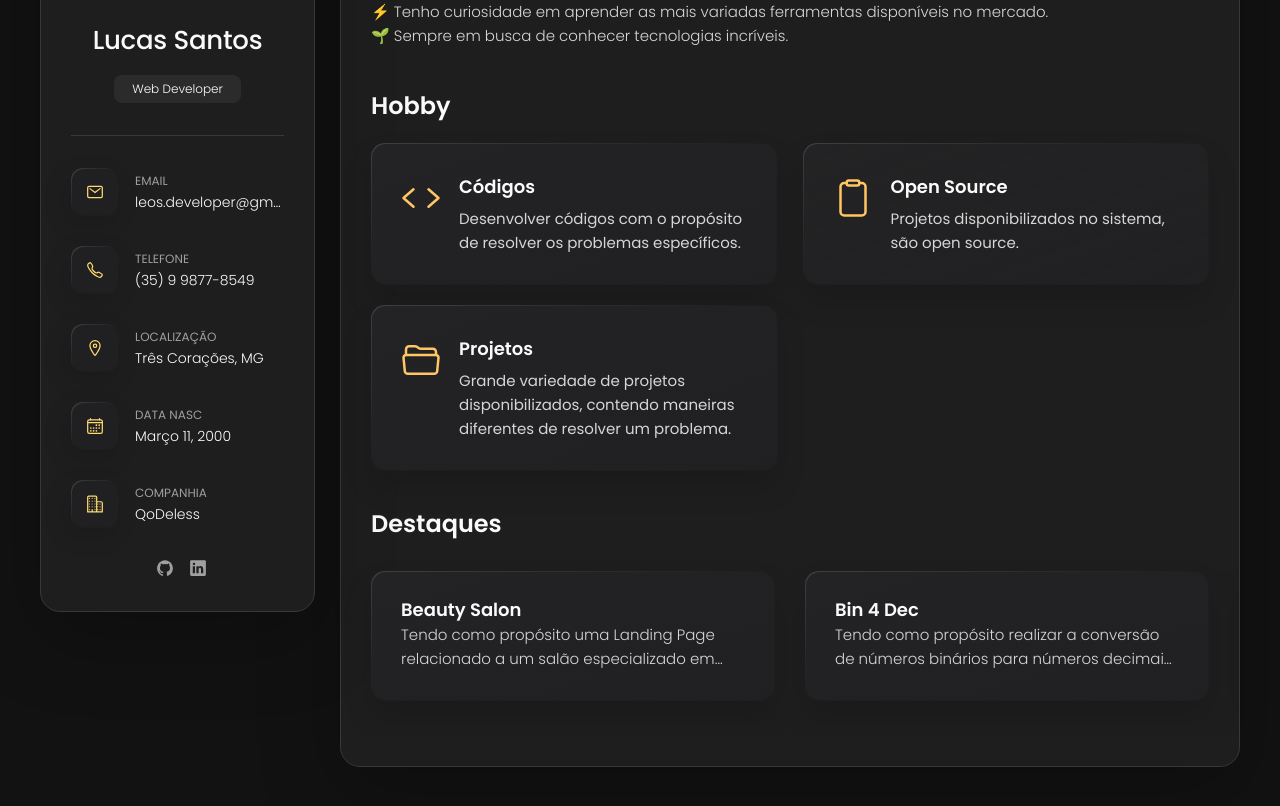
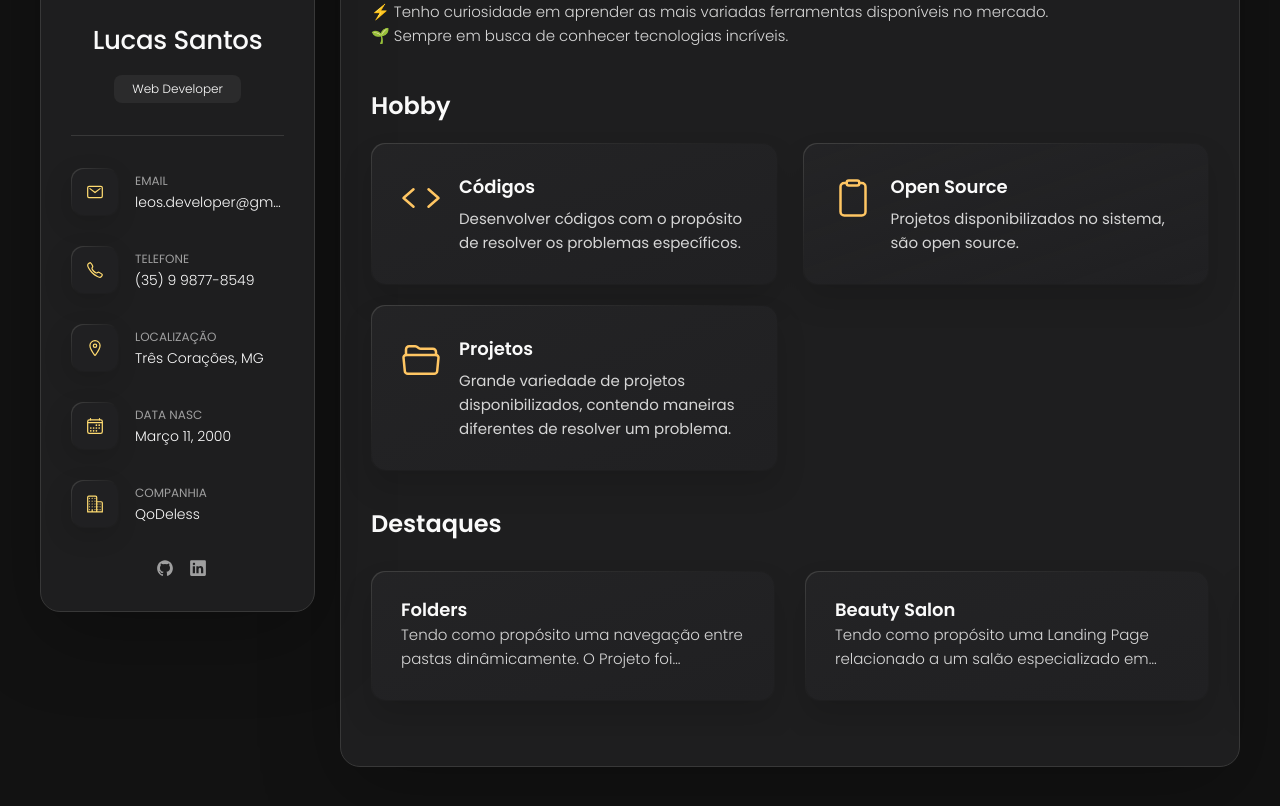
Before and after one commit to LucasSantus/portfolio, a Jekyll site: the page built from index.md, in a window 1280 px wide and 1102 px high, cut to the strip 275-1081 px from the top of the window. Built offline with Jekyll 4.4.1, drawn with Linux system fonts in a browser that asks for light colours.

Commit message:
:rocket: add project django-folders in portfolio

```diff
--- a/_data/projects.yml
+++ b/_data/projects.yml
@@ -1,6 +1,14 @@
 projects:
+  - title: Folders
+    description: Tendo como propósito uma navegação entre pastas dinâmicamente. O Projeto foi construído utilizando as tecnologias Django Framework e Bootstrap 5.
+    category: Django Framework
+    starting_year: 2022
+    url: https://github.com/LucasSantus/django-folders
+    image: assets/images/projects/django-folders.png
+    highlight: true
+
   - title: Posts
-    description: Tendo como propósito um sistema de posts simples. O Projeto construído utilizando as tecnologias Django Framework e Bootstrap 5.
+    description: Tendo como propósito um sistema de posts simples. O Projeto foi construído utilizando as tecnologias Django Framework e Bootstrap 5.
     category: Django Framework
     starting_year: 2022
     url: https://github.com/LucasSantus/django-posts
@@ -42,5 +50,4 @@
 
 categories:
   - title: HTML
-
   - title: Django Framework
```
Also changed, not shown: assets/images/projects/django-folders.png (added).
